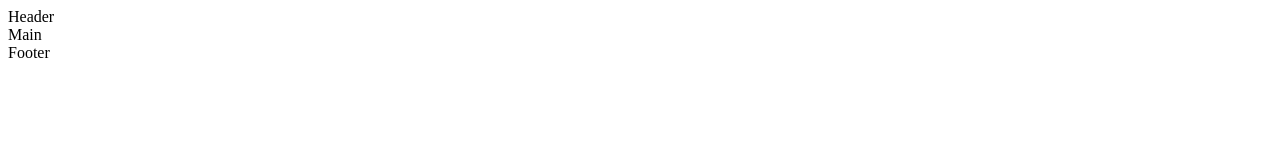
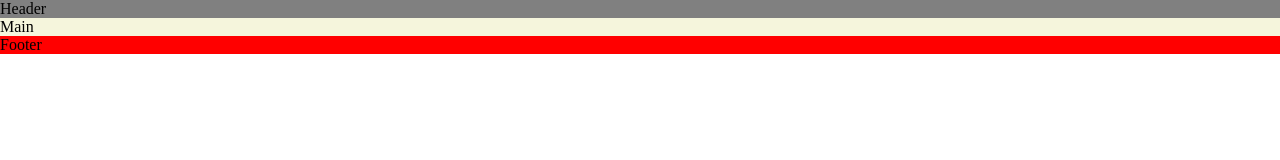
Before and after one commit to morganoleary/Capture, a plain HTML site: page index.html in a window 1280 px wide. Drawn offline with Linux system fonts and the light colour scheme.

Commit message:
Add style sheet with starter styles and asterisk selector to override default browser styles

```diff
--- /dev/null
+++ b/assets/css/style.css
@@ -0,0 +1,22 @@
+/* Asterisk wildcard selector to override default styles added by the browser* */
+* {
+    padding: 0;
+    margin: 0;
+    box-sizing: border-box;
+}
+
+
+/* Header */
+header {
+    background-color: grey;
+}
+
+/* Main Content */
+main {
+    background-color: beige;
+}
+
+/* Footer */
+footer {
+    background-color: red;
+}
--- a/index.html
+++ b/index.html
@@ -34,6 +34,8 @@
       href="assets/favicon_io/favicon-16x16.png"
     />
     <link rel="manifest" href="/site.webmanifest" />
+    <!-- Stylesheet -->
+    <link rel="stylesheet" href="assets/css/style.css" />
   </head>
   <body>
     <!-- Header -->
```
